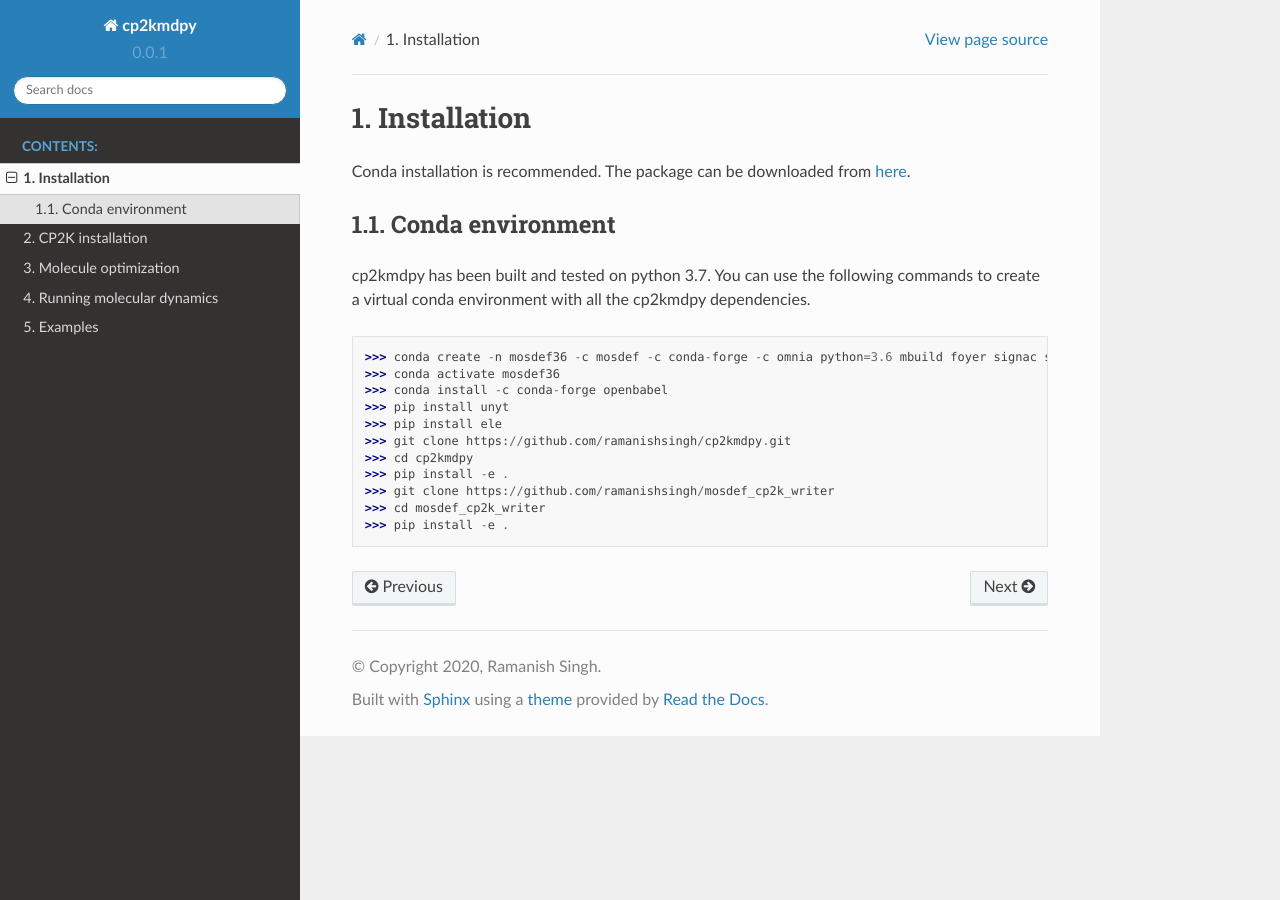
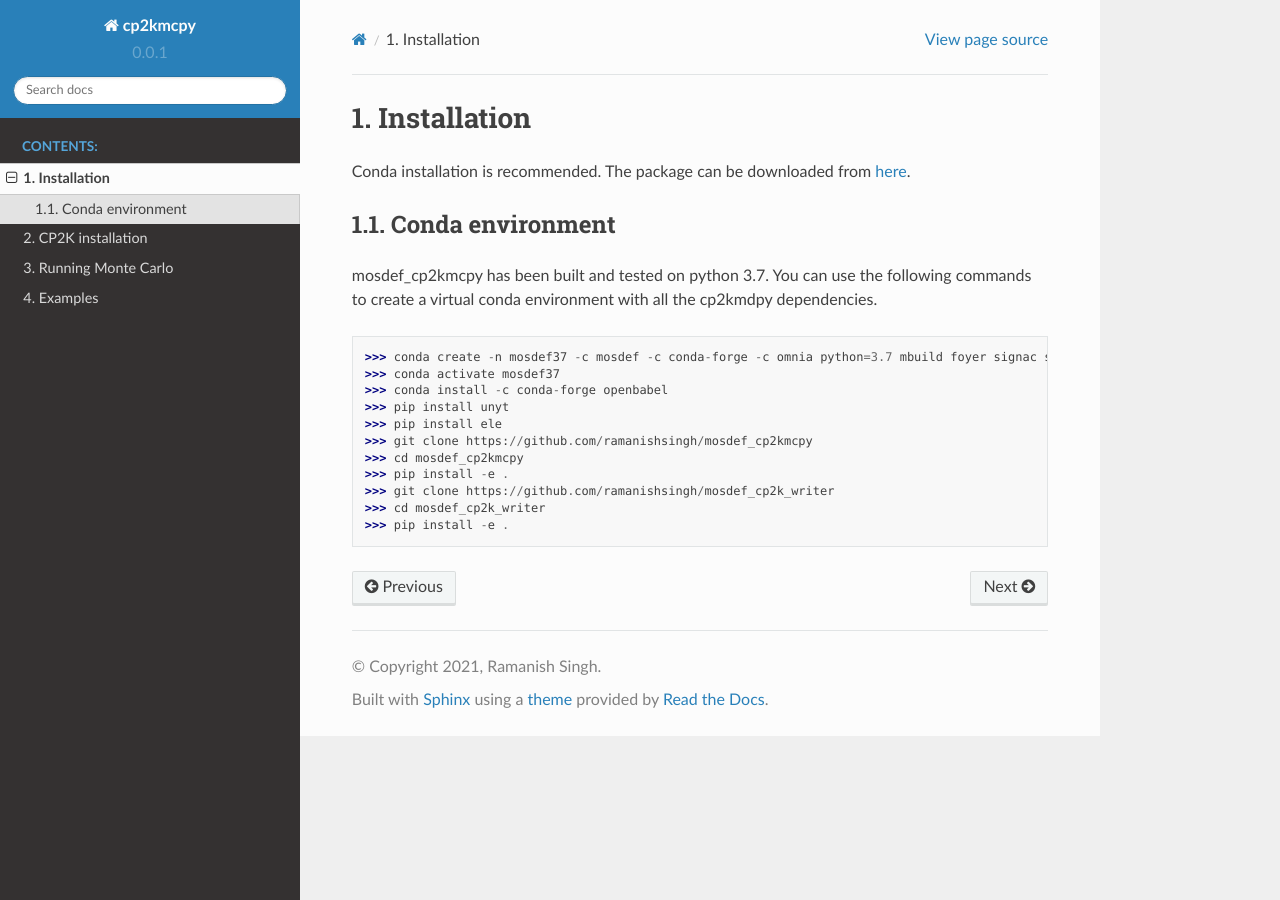
Before and after one commit to ramanishsingh/mosdef_cp2kmcpy, a Sphinx documentation site: the page built from docs/source/install.rst, in a window 1280 px wide. Built offline with Sphinx 7.4.7 and the Read the Docs theme 2.0.0, drawn with Linux system fonts in a browser that asks for light colours.

Commit message:
doc files

```diff
--- a/docs/source/conf.py
+++ b/docs/source/conf.py
@@ -17,8 +17,8 @@ sys.path.insert(0, os.path.abspath(os.path.join('..', '..')))
 
 # -- Project information -----------------------------------------------------
 master_doc = 'index'
-project = 'cp2kmdpy'
-copyright = '2020, Ramanish Singh'
+project = 'cp2kmcpy'
+copyright = '2021, Ramanish Singh'
 author = 'Ramanish Singh'
 
 # The full version, including alpha/beta/rc tags
--- a/docs/source/install.rst
+++ b/docs/source/install.rst
@@ -1,21 +1,21 @@
 Installation
 ============
-Conda installation is recommended. The package can be downloaded from `here <https://github.com/ramanishsingh/cp2kmdpy>`_.
+Conda installation is recommended. The package can be downloaded from `here <https://github.com/ramanishsingh/mosdef_cp2kmcpy>`_.
 
 
 Conda environment
 -----------------
-cp2kmdpy has been built and tested on python 3.7.
+mosdef_cp2kmcpy has been built and tested on python 3.7.
 You can use the following commands to create a virtual conda environment with all the cp2kmdpy dependencies.
 
 
->>> conda create -n mosdef36 -c mosdef -c conda-forge -c omnia python=3.6 mbuild foyer signac signac-flow pandas
->>> conda activate mosdef36
+>>> conda create -n mosdef37 -c mosdef -c conda-forge -c omnia python=3.7 mbuild foyer signac signac-flow pandas
+>>> conda activate mosdef37
 >>> conda install -c conda-forge openbabel
 >>> pip install unyt
 >>> pip install ele
->>> git clone https://github.com/ramanishsingh/cp2kmdpy.git
->>> cd cp2kmdpy
+>>> git clone https://github.com/ramanishsingh/mosdef_cp2kmcpy
+>>> cd mosdef_cp2kmcpy
 >>> pip install -e .
 >>> git clone https://github.com/ramanishsingh/mosdef_cp2k_writer
 >>> cd mosdef_cp2k_writer
--- a/docs/source/md.rst
+++ b/docs/source/mc.rst
@@ -1,7 +1,7 @@
-Running molecular dynamics
+Running Monte Carlo
 ===========================
 
-This functionality of the cp2kmdpy package can be used to run molecular dynamics simulations.
+This functionality of the mosdef_cp2kmcpy package can be used to run Monte Carlo simulations in CP2K.
 
 .. autoclass:: cp2kmdpy.md.MD
     :members:
```
Also changed, not shown: docs/source/index.rst (+5 -6 lines), docs/source/molecule_optimization.rst (deleted, +0 -171 lines).
